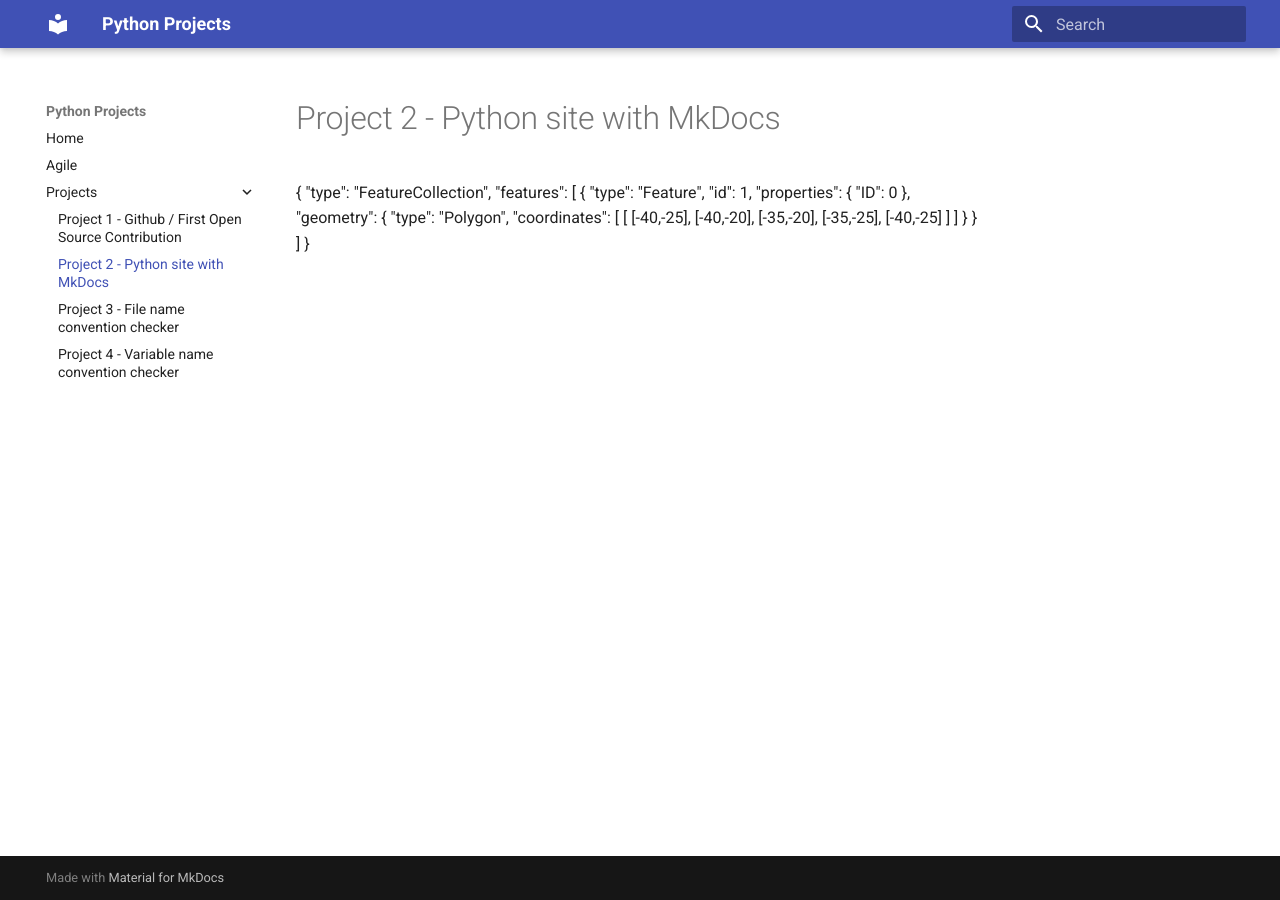
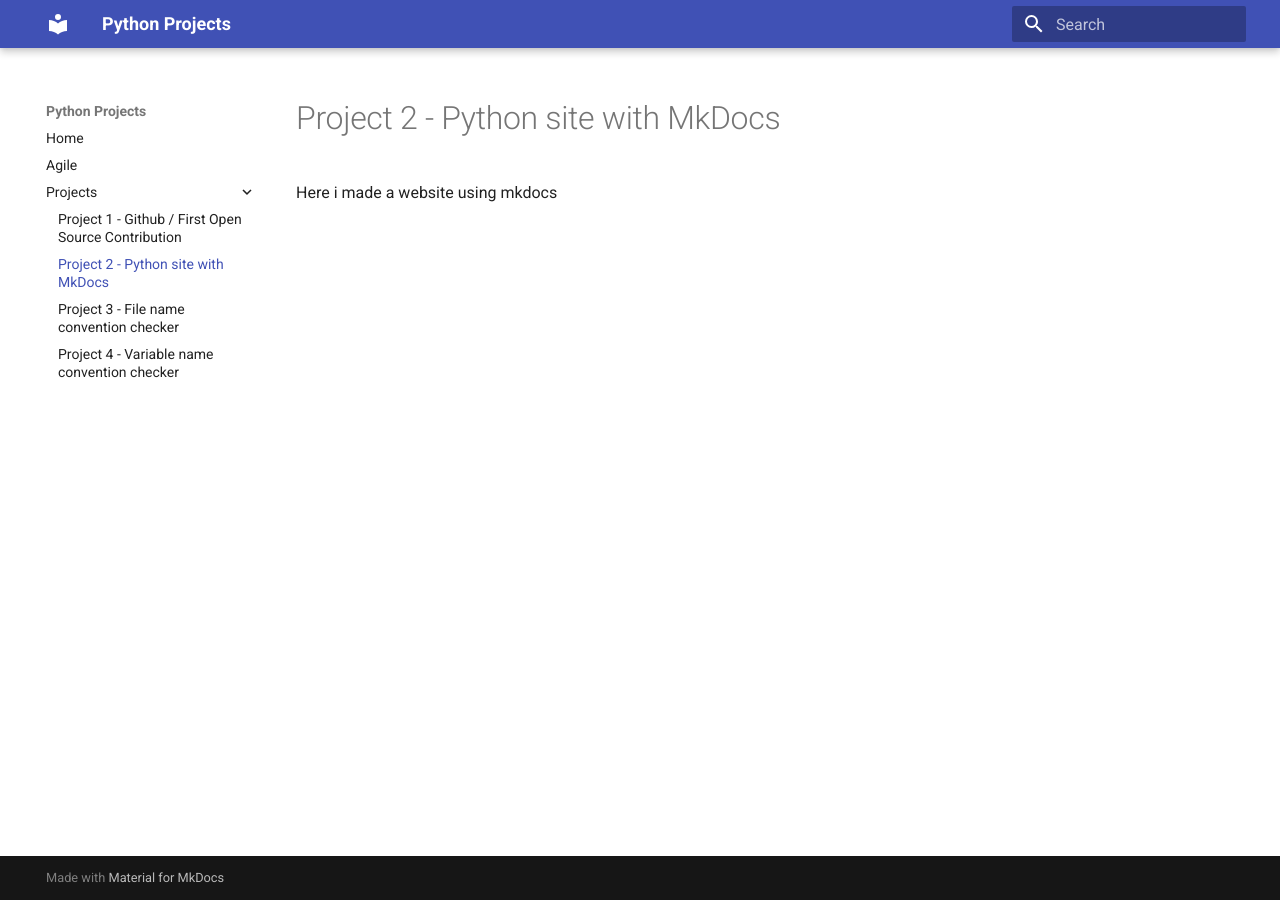
Before and after one commit to milagro2/pythonsite, an MkDocs documentation site: the page built from docs/project2.md, in a window 1280 px wide. Built offline with MkDocs 1.6.1 and Material for MkDocs 9.7.7, drawn with Linux system fonts in a browser that asks for light colours.

Commit message:
Update project2.md

```diff
--- a/docs/project2.md
+++ b/docs/project2.md
@@ -1,25 +1 @@
-
-{
-  "type": "FeatureCollection",
-  "features": [
-    {
-      "type": "Feature",
-      "id": 1,
-      "properties": {
-        "ID": 0
-      },
-      "geometry": {
-        "type": "Polygon",
-        "coordinates": [
-          [
-              [-40,-25],
-              [-40,-20],
-              [-35,-20],
-              [-35,-25],
-              [-40,-25]
-          ]
-        ]
-      }
-    }
-  ]
-}
+Here i made a website using mkdocs
```
